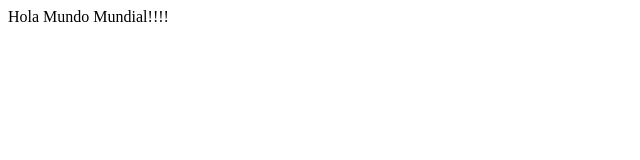
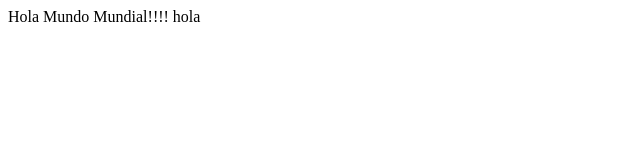
Before and after one commit to jaquelinemodesto/Proyecto, a plain HTML site: page index.html in a window 1280 px wide. Shown: the full height of the page, 0-640 px from the left. Drawn offline with Linux system fonts and the light colour scheme.

Commit message:
cambio12

```diff
--- a/index.html
+++ b/index.html
@@ -6,6 +6,6 @@
     <title>Document</title>
 </head>
 <body>
-    Hola Mundo Mundial!!!!
+    Hola Mundo Mundial!!!! hola
 </body>
 </html>
```
